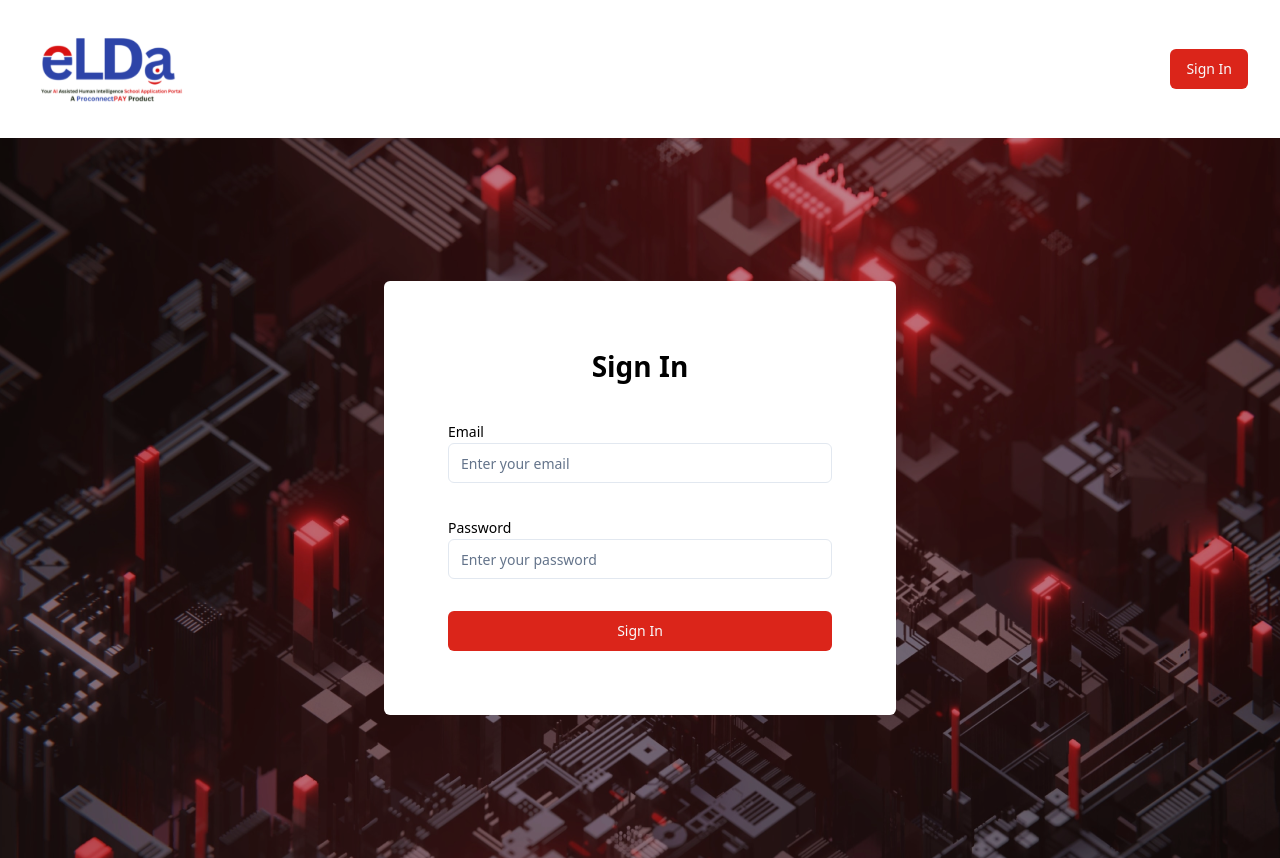
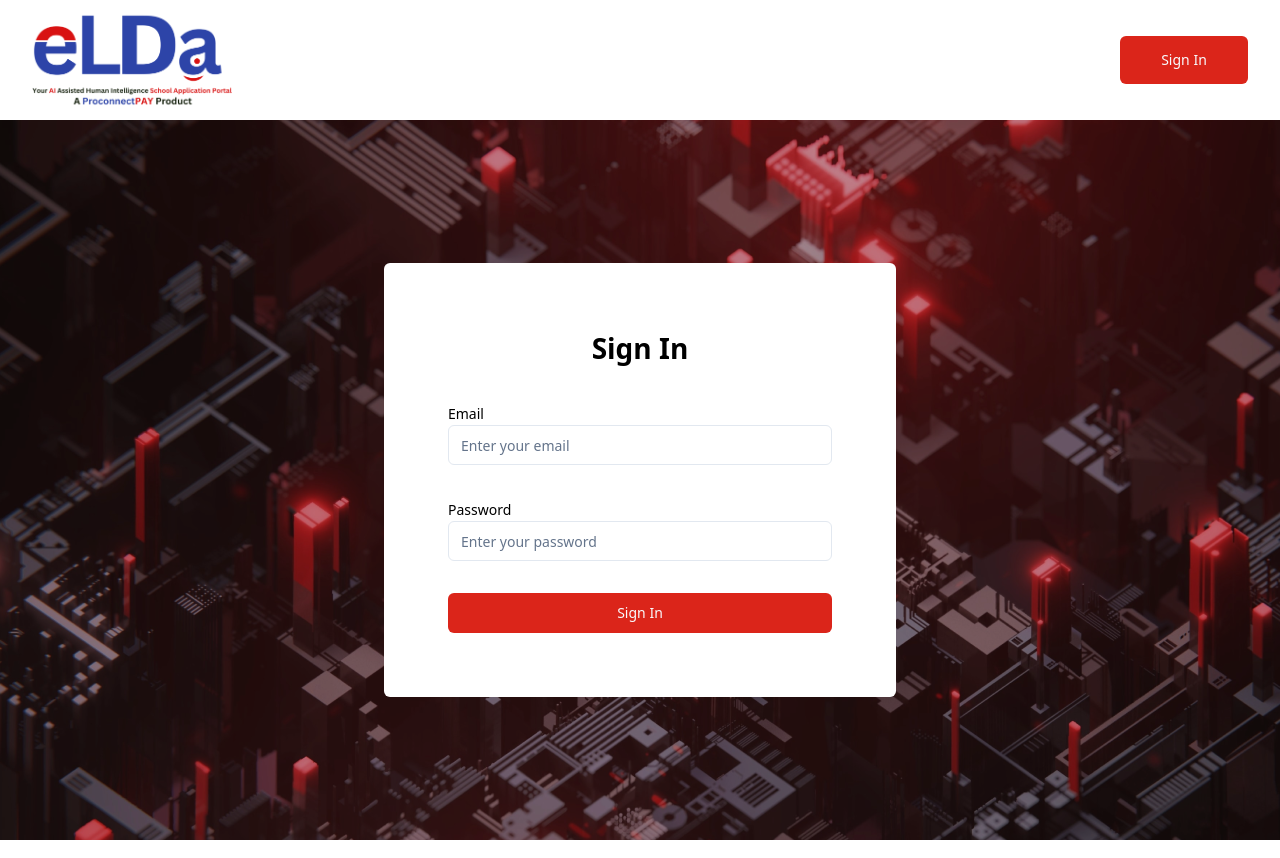
Before and after one commit to ProconnectPay-Org/elda-ai-frontend, a React (Vite) app: page /sign-in in a window 1280 px wide. Built offline with nearby package versions, Linux system fonts and the light colour scheme.

Commit message:
change logo on all pages

```diff
--- a/src/App.tsx
+++ b/src/App.tsx
@@ -1,5 +1,5 @@
 import { BrowserRouter, Route, Routes } from "react-router-dom";
-import { Home, SignIn, SignUp } from "./pages";
+import { Home, SignIn } from "./pages";
 import {
   AssignedCandidates,
   CandidateProfile,
@@ -29,7 +29,7 @@ function App() {
       <Routes>
         <Route element={<Home />} path="/" />
         <Route element={<SignIn />} path="/sign-in" />
-        <Route element={<SignUp />} path="/sign-up" />
+        {/* <Route element={<SignUp />} path="/sign-up" /> */}
         {/* SUPER ADMIN */}
         <Route element={<AdminDashboard />} path="/admin-dashboard" />
         <Route
--- a/src/components/HomeNav.tsx
+++ b/src/components/HomeNav.tsx
@@ -1,12 +1,12 @@
 import { Link } from "react-router-dom";
-import Logo from "../assets/elda-logo.svg";
+import Logo from "../assets/elda-ai-logo-no-bg.png";
 import { Button } from "./ui/button";
 
 const HomeNavBar = () => {
   return (
     <div className="min-w-full py-8 px-8 sm:px-12 lg:px-16 flex justify-between items-center overflow-x-hidden h-40">
-      <div className=" flex items-center justify-center">
-        <img src={Logo} alt="logo" className="w-full object-cover" />
+      <div className="flex items-center justify-center w-[15%]">
+        <img src={Logo} alt="logo" className="w-full h-full" />
       </div>
       <Button className="bg-red rounded-lg p-3 w-28 h-12 text-lg flex items-center justify-center">
         <Link to="/sign-in">Sign In</Link>
--- a/src/components/MobileNav.tsx
+++ b/src/components/MobileNav.tsx
@@ -20,7 +20,8 @@ const MobileNav = ({ title }: { title?: string }) => {
         <SheetTrigger>
           <MenuIcon />
         </SheetTrigger>
-        <SheetContent side={"left"}>
+        <SheetContent side={"left"} className="flex flex-col justify-between">
+          <div>
             <SheetHeader className="my-5">
               <SheetTitle className="flex items-start justify-start">
                 {title}
@@ -59,6 +60,7 @@ const MobileNav = ({ title }: { title?: string }) => {
                 );
               })}
             </ul>
+          </div>
           <Footer />
         </SheetContent>
       </Sheet>
--- a/src/components/SideBar.tsx
+++ b/src/components/SideBar.tsx
@@ -2,7 +2,7 @@ import { sidebarLinks } from "@/constants";
 import { cn } from "@/lib/utils";
 import { Link, useLocation } from "react-router-dom";
 import Footer from "./Footer";
-import Logo from "../assets/elda-logo.svg";
+import Logo from "../assets/elda-ai-logo-no-bg.png";
 
 const SideBar = () => {
   const navLocation = useLocation();
@@ -11,9 +11,9 @@ const SideBar = () => {
       <nav className="flex flex-col gap-4">
         <Link
           to="/"
-          className="flex cursor-pointer items-center justify-center gap-2 w-[250px] h-20"
+          className="flex cursor-pointer items-center justify-center w-[240px] h-20 mb-8"
         >
-          <img src={Logo} alt="logo" className="" />
+          <img src={Logo} alt="logo" className="w-[200px]" />
         </Link>
         {sidebarLinks.map((item) => {
           const isActive =
--- a/src/layouts/AdminLayout.tsx
+++ b/src/layouts/AdminLayout.tsx
@@ -1,7 +1,7 @@
 // AdminLayout.tsx
 
 import { AuthLayoutProps } from "@/types";
-import Logo from "../assets/elda-logo.svg";
+import Logo from "../assets/elda-ai-logo-no-bg.png";
 import { NavLink, useLocation } from "react-router-dom";
 
 const AdminLayout = ({ children }: AuthLayoutProps) => {
@@ -11,9 +11,9 @@ const AdminLayout = ({ children }: AuthLayoutProps) => {
 
   return (
     <div>
-      <nav className="flex items-center bg-[#F5F7F9] h-32 p-2 md:p-4 lg:p-12 gap-10">
-        <div>
-          <img src={Logo} alt="logo" />
+      <nav className="flex items-center bg-[#F5F7F9] h-32 p-2 md:p-4 lg:p-12 gap-16">
+        <div className="w-[15%]">
+          <img src={Logo} alt="logo" className="w-full h-full" />
         </div>
         <div className="flex gap-4 items-center">
           <NavLink
--- a/src/layouts/AuthLayout.tsx
+++ b/src/layouts/AuthLayout.tsx
@@ -1,22 +1,21 @@
 import { Button } from "@/components/ui/button";
 import { Link } from "react-router-dom";
-import Logo from "../assets/elda-logo.svg";
+import Logo from "../assets/elda-ai-logo-no-bg.png";
 import { AuthLayoutProps } from "@/types";
 
 const AuthLayout = ({ children }: AuthLayoutProps) => {
   return (
     <div className="sign-in-layout">
-      <nav className="flex justify-between items-center w-full p-8 bg-white [h-10vh]">
-        <Link to="/" className="cursor-pointer flex items-center gap-1">
-          <h1 className="text-26 font-ibm-plex-serif font-bold text-black-1">
-            <img src={Logo} alt="logo" />
-          </h1>
+      <nav className="flex justify-between items-center w-full px-8 py-2 h-[14vh] md:h-[120px] bg-white">
+        <Link
+          to="/"
+          className="cursor-pointer flex items-center h-[120px] md:h-[100px] md:w-[200px] gap-1"
+        >
+          <img src={Logo} alt="logo" className="w-full h-full object-cover" />
         </Link>
-        <div className="flex items-center gap-8">
-          <Link to="/sign-in">
-            <Button className="bg-red">Sign In</Button>
-          </Link>
-        </div>
+        <Link to="/sign-in">
+          <Button className="bg-red p-5 md:h-12 md:w-32">Sign In</Button>
+        </Link>
       </nav>
       <main className="flex items-center justify-center py-10 min-h-[90vh] bg-ai">
         {children}
--- a/src/layouts/CandidateLayout.tsx
+++ b/src/layouts/CandidateLayout.tsx
@@ -1,13 +1,12 @@
 import { CandidateLayoutProps } from "@/types";
 import PcpLogo from "../assets/pcplogo.svg";
-// import EldaLogo from "../assets/elda-logo.svg";
-import EldaLogo from "../assets/eldanic-scaled-logo.png";
+import EldaLogo from "../assets/elda-ai-logo-no-bg.png";
 
 const CandidateLayout = ({ children }: CandidateLayoutProps) => {
   return (
     <div className="relative min-h-screen w-full form-bg">
       <div className="flex items-center justify-center flex-col pt-8">
-        <div className="flex items-center justify-center gap-4 w-[200px] h-[200px]">
+        <div className="flex items-center justify-center gap-4 max-w-full h-[200px]">
           <img src={PcpLogo} alt="pcp-logo" />
           <img src={EldaLogo} alt="elda-logo" className="w-full h-full" />
         </div>
--- a/src/layouts/RootLayout.tsx
+++ b/src/layouts/RootLayout.tsx
@@ -6,7 +6,7 @@ import useAuth from "@/hooks/useAuth";
 import { AuthLayoutProps } from "@/types";
 import { useEffect } from "react";
 import { useNavigate } from "react-router-dom";
-import Logo from "../assets/elda-logo.svg";
+import Logo from "../assets/elda-ai-logo-no-bg.png";
 
 const RootLayout = ({ children, title }: AuthLayoutProps) => {
   const { loggedInUser, loading } = useAuth();
--- a/src/pages/(root)/Staff/AssignedCandidates.tsx
+++ b/src/pages/(root)/Staff/AssignedCandidates.tsx
@@ -47,7 +47,7 @@ const AssignedCandidates = () => {
   const { loggedInUser } = useAuth();
 
   return (
-    <RootLayout title="Dashboard">
+    <RootLayout title="Assigned Candidates">
       {loggedInUser && (
         <p className="text-red text-[32px] font-semibold">
           Welcome, {loggedInUser.name}!
```
Also changed, not shown: src/assets/elda-ai-logo-no-bg.png (added), src/assets/elda-logo.png (deleted). Lines whose indentation alone changed are shown as unchanged.
